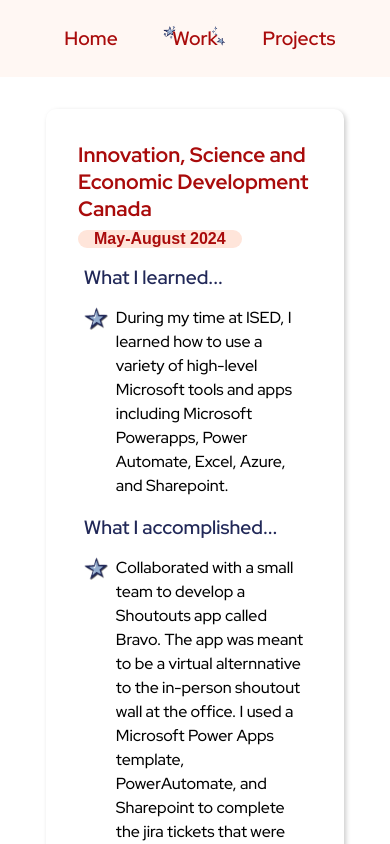
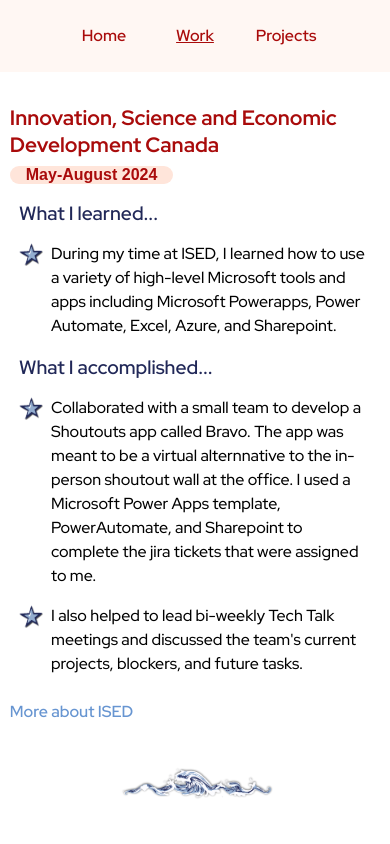
Before and after one commit to ItsGoldeneyes/amy-cachero, a React (Create React App) app: page /work in a window 390 px wide. Shown: the top 844 px of the page. Built offline with nearby package versions, Linux system fonts and the light colour scheme; some icons are missing; a web font is replaced by a local one.

Commit message:
responsive

```diff
--- a/src/styles/Header.module.css
+++ b/src/styles/Header.module.css
@@ -87,17 +87,24 @@
   @media (max-width: 480px) {
 
     .icons_container {
-        height:90%;
-        right:0;
+        right:1rem;
     }
 
     .nav_container {
-        width:80%;
+        width:70%;
     }
 
     .nav_container > a {
-        width:10rem;
-        padding:25px 0 10px 0;
-        font-size:1.2rem;
+        font-size:1rem;
+    }
+
+    .nav_container a.active {
+        background-image: none;
+        text-decoration: underline;
+    }
+
+    .nav_container a.active_project {
+        background-image:none;
+        text-decoration: underline;
     }
   }
--- a/src/styles/Home.module.css
+++ b/src/styles/Home.module.css
@@ -146,11 +146,12 @@
   .home_about_me {
     width: 95%;
     margin-top:0;
-    margin-bottom: 0;
+    margin-bottom: 3rem;
     gap:1rem;
   }
 
   .home_container {
+    padding:0;
     width: 100%;
   }
 
@@ -187,8 +188,8 @@
     background-image: url("../assets/doodles_transparent.png");
     background-repeat:repeat-x;
     background-size:cover;
-    padding-top:5rem;
-    padding-bottom:2rem;
+    padding-top:40vh;
+    padding-bottom:10vh;
     justify-content: flex-end;
   }
 
--- a/src/styles/Projects.module.css
+++ b/src/styles/Projects.module.css
@@ -18,4 +18,5 @@
   font-weight: 600;
   color:#A90B0B;
   text-shadow: 2px 2px 5px #CCCCCC;
+  text-align: center;
 }
--- a/src/styles/Work.module.css
+++ b/src/styles/Work.module.css
@@ -132,3 +132,15 @@
     width:60%;
   }
 }
+
+@media (max-width:480px) {
+  .wave_container {
+    height:fit-content;
+  }
+
+  .work_container {
+    padding:0;
+    width: 95%;
+    box-shadow: 0px 0px 0px;
+  }
+}
```
